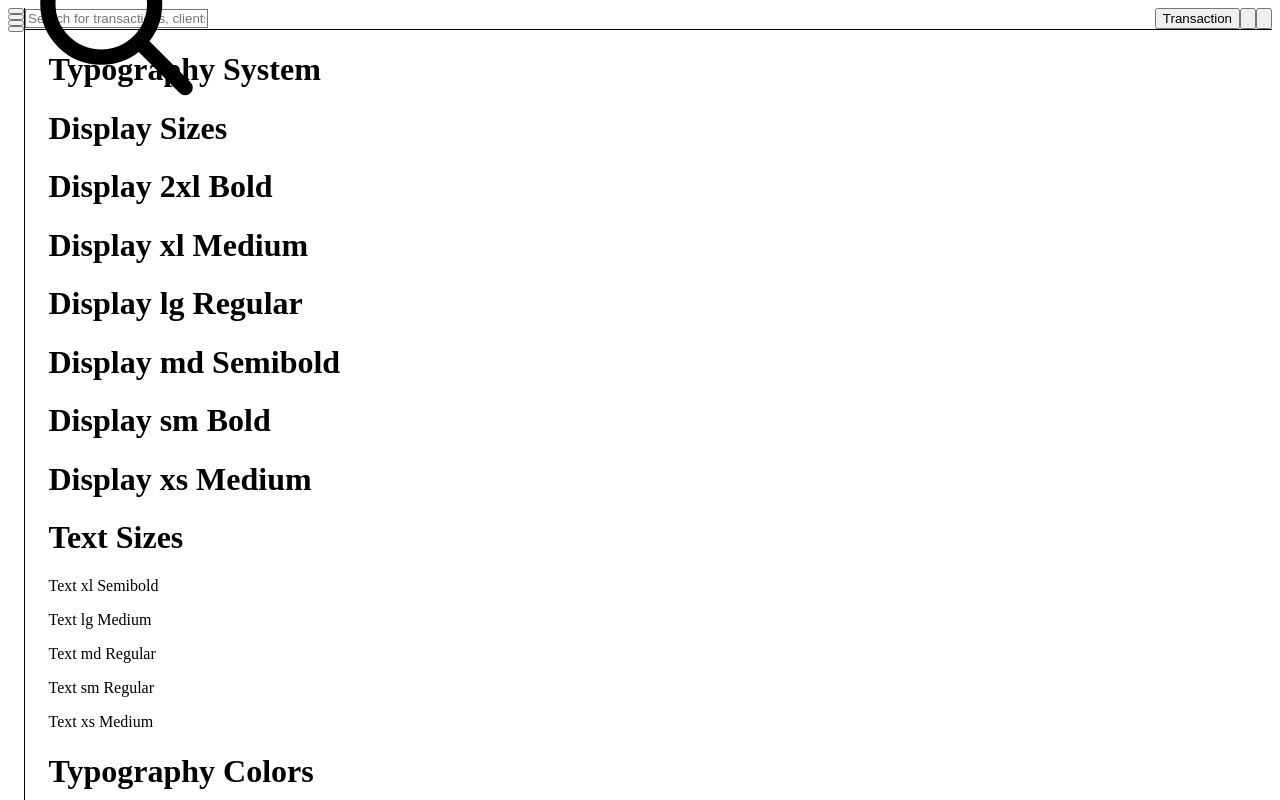
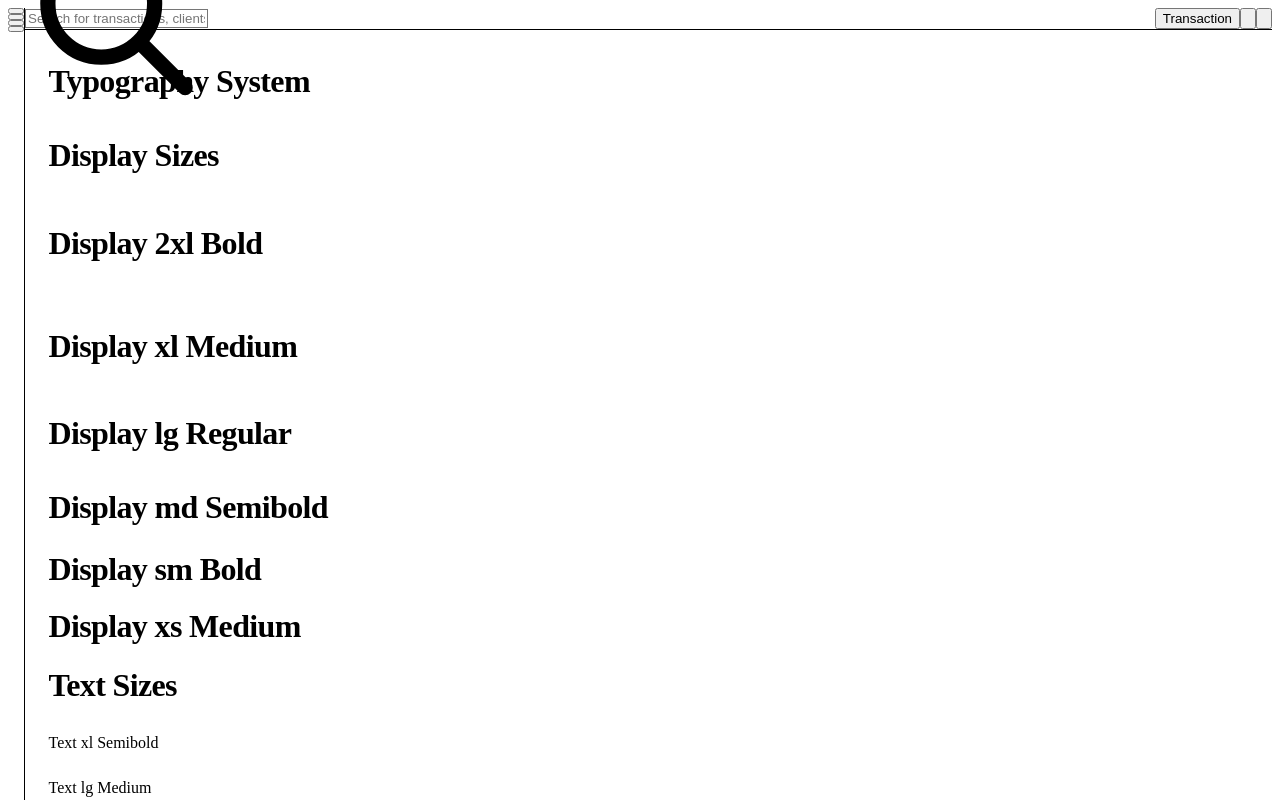
Before and after one commit to vidigas/real-peep, a Next.js app: page / in a window 1280 px wide. Shown: the top 800 px of the page. Built offline with nearby package versions, Linux system fonts and the light colour scheme.

Commit message:
Fix typography system: use standard Tailwind classes with custom line heights and letter spacing

```diff
--- a/src/components/Typography.tsx
+++ b/src/components/Typography.tsx
@@ -35,12 +35,12 @@ export function Display({
   as: Component = 'h1'
 }: DisplayProps) {
   const sizeClasses = {
-    '2xl': 'text-display-2xl',
-    'xl': 'text-display-xl',
-    'lg': 'text-display-lg',
-    'md': 'text-display-md',
-    'sm': 'text-display-sm',
-    'xs': 'text-display-xs',
+    '2xl': 'text-6xl leading-[90px] tracking-[-0.02em]',
+    'xl': 'text-5xl leading-[72px] tracking-[-0.02em]',
+    'lg': 'text-4xl leading-[60px] tracking-[-0.02em]',
+    'md': 'text-3xl leading-[44px] tracking-[-0.02em]',
+    'sm': 'text-2xl leading-[38px] tracking-[-0.02em]',
+    'xs': 'text-xl leading-[32px] tracking-[-0.02em]',
   };
 
   const weightClasses = {
@@ -51,11 +51,11 @@ export function Display({
   };
 
   const colorClasses = {
-    heading: 'text-heading-text',
-    body: 'text-body-text',
-    muted: 'text-muted-text',
-    placeholder: 'text-placeholder-text',
-    disabled: 'text-disabled-text',
+    heading: 'text-gray-900',
+    body: 'text-gray-800',
+    muted: 'text-gray-400',
+    placeholder: 'text-gray-300',
+    disabled: 'text-gray-300',
   };
 
   return (
@@ -83,11 +83,11 @@ export function Text({
   as: Component = 'p'
 }: TextProps) {
   const sizeClasses = {
-    'xl': 'text-text-xl',
-    'lg': 'text-text-lg',
-    'md': 'text-text-md',
-    'sm': 'text-text-sm',
-    'xs': 'text-text-xs',
+    'xl': 'text-xl leading-[30px]',
+    'lg': 'text-lg leading-[28px]',
+    'md': 'text-base leading-[24px]',
+    'sm': 'text-sm leading-[20px]',
+    'xs': 'text-xs leading-[18px]',
   };
 
   const weightClasses = {
@@ -98,11 +98,11 @@ export function Text({
   };
 
   const colorClasses = {
-    heading: 'text-heading-text',
-    body: 'text-body-text',
-    muted: 'text-muted-text',
-    placeholder: 'text-placeholder-text',
-    disabled: 'text-disabled-text',
+    heading: 'text-gray-900',
+    body: 'text-gray-800',
+    muted: 'text-gray-400',
+    placeholder: 'text-gray-300',
+    disabled: 'text-gray-300',
   };
 
   return (
--- a/tailwind.config.js
+++ b/tailwind.config.js
@@ -21,12 +21,12 @@ module.exports = {
         'display-sm': ['30px', { lineHeight: '38px', letterSpacing: '-0.02em' }],
         'display-xs': ['24px', { lineHeight: '32px', letterSpacing: '-0.02em' }],
 
-        // Text sizes (Inter)
-        'text-xl': ['20px', { lineHeight: '30px' }],
-        'text-lg': ['18px', { lineHeight: '28px' }],
-        'text-md': ['16px', { lineHeight: '24px' }],
-        'text-sm': ['14px', { lineHeight: '20px' }],
-        'text-xs': ['12px', { lineHeight: '18px' }],
+        // Text sizes (Inter) - using different naming to avoid conflicts
+        'body-xl': ['20px', { lineHeight: '30px' }],
+        'body-lg': ['18px', { lineHeight: '28px' }],
+        'body-md': ['16px', { lineHeight: '24px' }],
+        'body-sm': ['14px', { lineHeight: '20px' }],
+        'body-xs': ['12px', { lineHeight: '18px' }],
       },
       fontWeight: {
         normal: '400',
```
